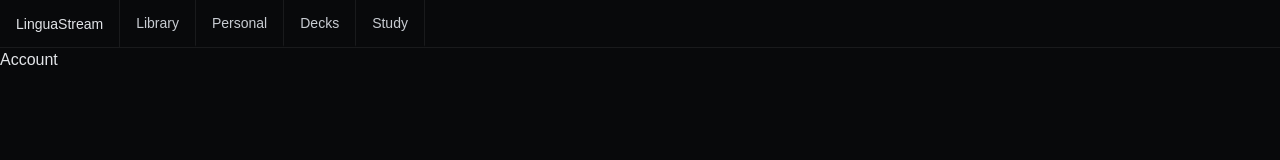
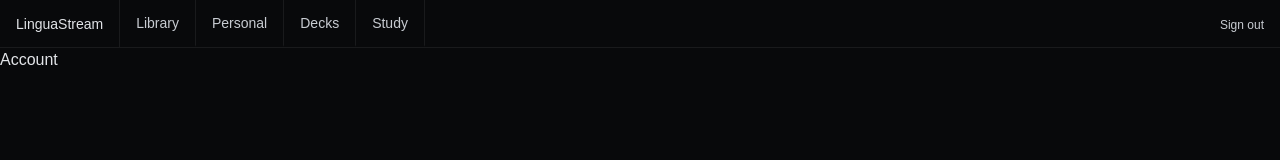
Before and after one commit to SuvuYou/linguastream, a Next.js app: page /account in a window 1280 px wide. Shown: the top 160 px of the page. Built offline with nearby package versions, Linux system fonts and the light colour scheme; no server answers.

Commit message:
add sign out button

```diff
--- /dev/null
+++ b/components/features/SignOutButton.tsx
@@ -0,0 +1,30 @@
+"use client";
+
+import { useRouter } from "next/navigation";
+import { useTransition } from "react";
+import { auth } from "@/lib/firebase/firebase";
+import { signOut } from "firebase/auth";
+
+export default function SignOutButton() {
+  const router = useRouter();
+  const [isPending, startTransition] = useTransition();
+
+  function handleSignOut() {
+    startTransition(async () => {
+      await signOut(auth);
+      await fetch("/api/auth/session", { method: "DELETE" });
+      router.push("/auth/signin");
+      router.refresh();
+    });
+  }
+
+  return (
+    <button
+      onClick={handleSignOut}
+      disabled={isPending}
+      className="text-xs text-secondary-text hover:text-primary-text transition-colors disabled:opacity-50"
+    >
+      {isPending ? "Signing out..." : "Sign out"}
+    </button>
+  );
+}
--- a/components/layout/Navbar.tsx
+++ b/components/layout/Navbar.tsx
@@ -2,6 +2,7 @@
 
 import { usePathname } from "next/navigation";
 import Link from "next/link";
+import SignOutButton from "../features/SignOutButton";
 
 export default function Navbar() {
   const pathname = usePathname();
@@ -14,25 +15,25 @@ export default function Navbar() {
     }`;
 
   return (
-    <nav className="flex items-center h-12 border-b border-primary-border">
+    <nav className="flex flex-wrap overflow-visible items-center h-12 border-b border-primary-border">
       <div className="flex items-center px-4 font-medium text-sm border-r border-primary-border h-full ">
         LinguaStream
       </div>
       <Link href="/" className={linkClass("/")}>
         Library
       </Link>
-
       <Link href="/personal" className={linkClass("/personal")}>
         Personal
       </Link>
-
       <Link href="/decks" className={linkClass("/decks")}>
         Decks
       </Link>
-
       <Link href="/study" className={linkClass("/study")}>
         Study
       </Link>
+      <div className="ml-auto mr-4">
+        <SignOutButton />
+      </div>
     </nav>
   );
 }
--- a/hooks/useLibrary.ts
+++ b/hooks/useLibrary.ts
@@ -20,7 +20,11 @@ export function useLibrary({
     queryFn: async () => {
       const searchParams = new URLSearchParams();
       if (params.q) searchParams.set("q", params.q);
-      if (params.unreg) searchParams.set("unreg", "true");
+      if (params.unreg) {
+        searchParams.set("unreg", "true");
+      } else {
+        searchParams.delete("unreg");
+      }
       searchParams.set("page", String(params.page));
       searchParams.set("selectedSrc", selectedSourceLanguage);
       // searchParams.set("selectedSub", selectedSubtitleLanguage);
```
